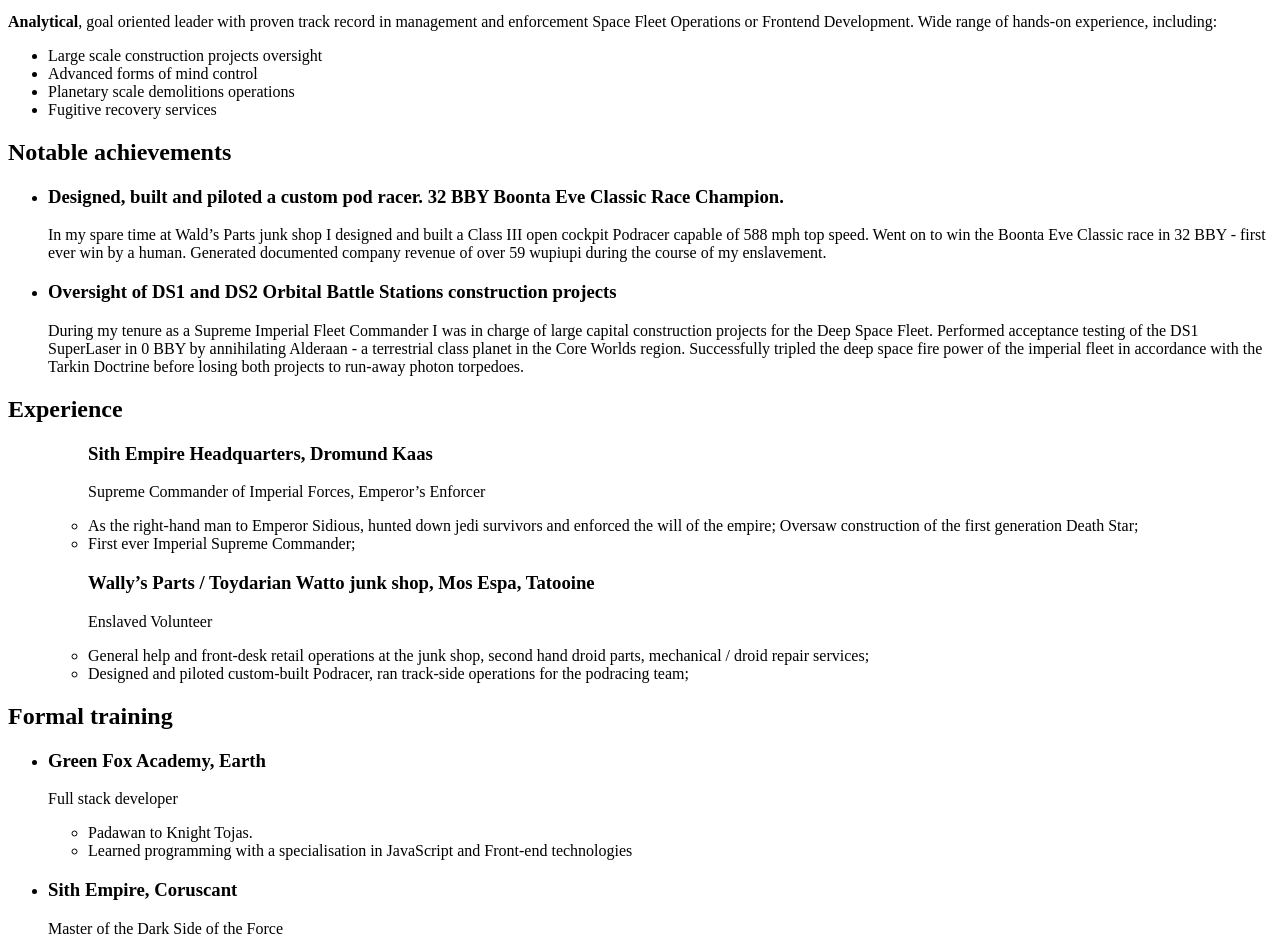
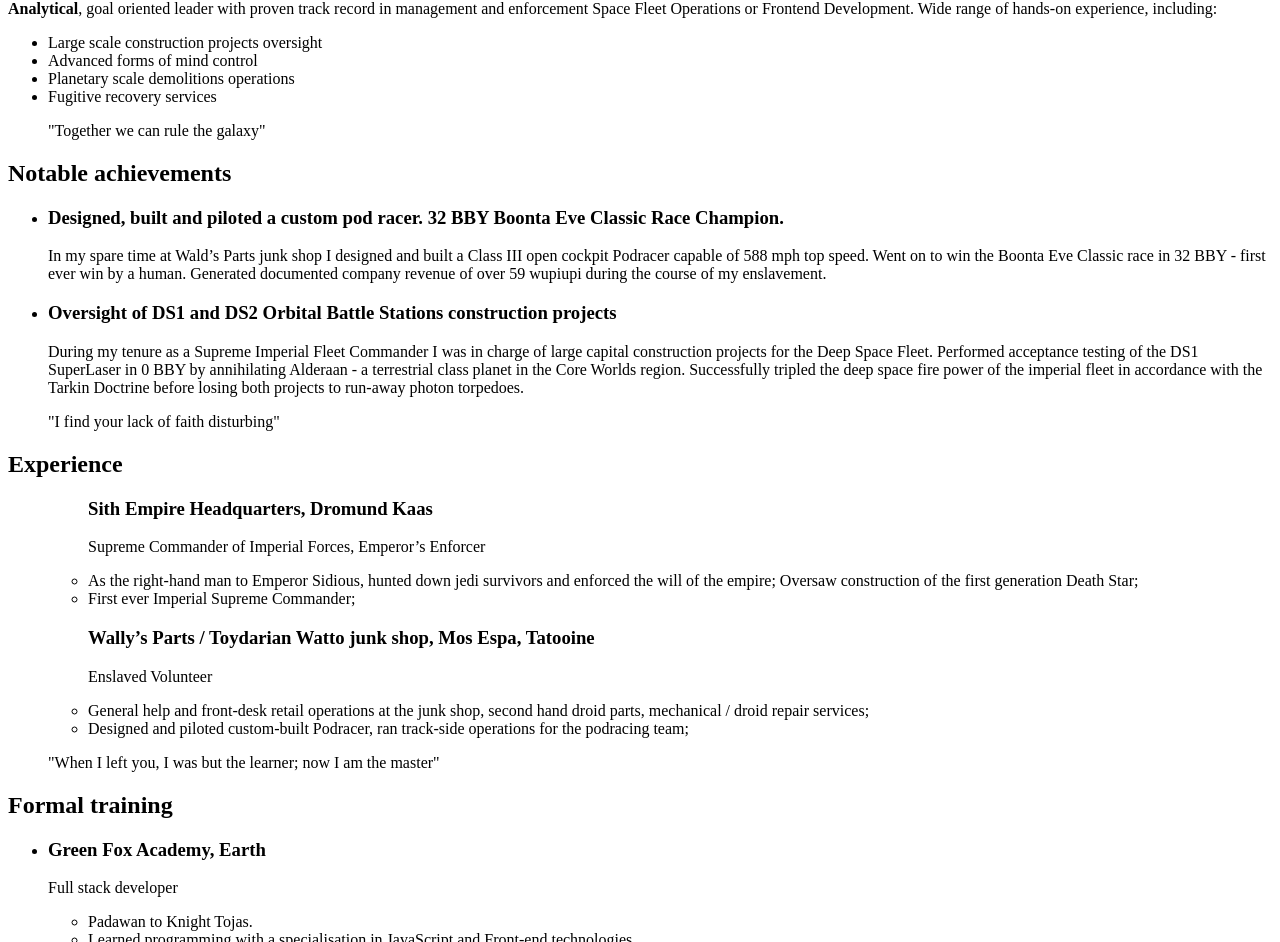
Before and after one commit to green-fox-academy/csmaty, a plain HTML site: page WEEK-1/cv-sample/index.html in a window 1280 px wide. Shown: the part 67-1009 px from the top of the page. Drawn offline with Linux system fonts and the light colour scheme.

Commit message:
sections added

```diff
--- a/WEEK-1/cv-sample/index.html
+++ b/WEEK-1/cv-sample/index.html
@@ -6,7 +6,7 @@
 
     </head>
     <body>
-
+      <section>
         <h1>Hi, My name is Anakin Skywalker</h1>
 
         <p><strong>Analytical</strong>, goal oriented leader with proven track record in management and enforcement Space Fleet Operations or Frontend Development. Wide range of hands-on experience, including:</p>
@@ -17,8 +17,11 @@
           <li>Planetary scale demolitions operations</li>
           <li>Fugitive recovery services</li>
         </ul>
+      </section>
 
+      <blockquote>"Together we can rule the galaxy"</blockquote>
 
+      <section>
         <h2>Notable achievements</h2>
         <ul>
           <li><h3>Designed, built and piloted a custom pod racer. 32 BBY Boonta Eve Classic Race Champion.</h3>
@@ -30,7 +33,12 @@
             <p>During my tenure as a Supreme Imperial Fleet Commander I was in charge of large capital construction projects for the Deep Space Fleet. Performed acceptance testing of the DS1 SuperLaser in 0 BBY by annihilating Alderaan - a terrestrial class planet in the Core Worlds region. Successfully tripled the deep space fire power of the imperial fleet in accordance with the Tarkin  Doctrine before losing both projects to run-away photon torpedoes.</p>
           </li>
         </ul>
+      </section>
 
+
+      <blockquote>"I find your lack of faith disturbing"</blockquote>
+
+      <section>
         <h2>Experience</h2>
         <ul>
 
@@ -48,10 +56,13 @@
               <li>General help and front-desk retail operations at the junk shop, second hand droid parts, mechanical / droid repair services;</li>
               <li>Designed and piloted custom-built Podracer, ran track-side operations for the podracing team;</li>
             </ul>
+          </ul>
+        </section>
+
+        <blockquote>"When I left you, I was but the learner; now I am the master"</blockquote>
 
 
-    </ul>
-
+        <section>
           <h2>Formal training</h2>
           <ul>
             <li>
@@ -90,7 +101,9 @@
 
           </ul>
 
+        </section>
 
+        <section>
 
           <h2>Personal interests</h2>
           <ul>
@@ -99,5 +112,7 @@
             <li>Amateur and local club podracing.</li>
           </ul>
 
+        </section>
+
       </body>
   </html>
```
Lines whose indentation alone changed are shown as unchanged.
